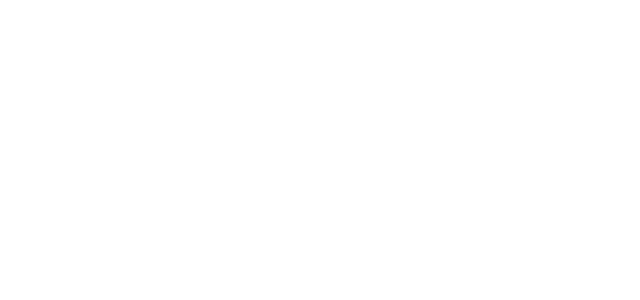
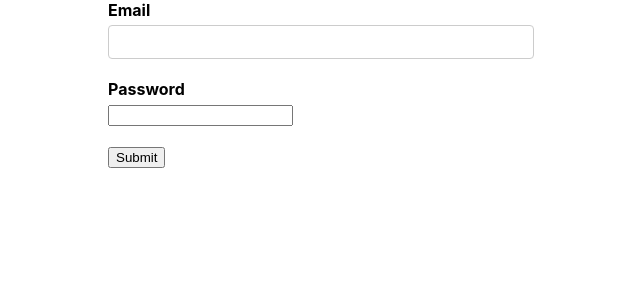
Before and after one commit to SrijanShovit/React-Formik-L, a React (Create React App) app: page / in a window 1280 px wide. Shown: the top 300 px of the page, without its empty margins (319-959 px from the left). Built offline with nearby package versions, Linux system fonts and the light colour scheme.

Commit message:
Login Form

```diff
--- a/src/App.js
+++ b/src/App.js
@@ -1,12 +1,14 @@
 import './App.css';
-import YoutubeForm from './components/YoutubeForm'
-import FormikContainer from './controlcomponents/FormikContainer';
+// import YoutubeForm from './components/YoutubeForm'
+// import FormikContainer from './controlcomponents/FormikContainer';
+import LoginForm from './controlcomponents/LoginForm';
 
 function App() {
   return (
     <div className="App">
      {/* <YoutubeForm/> */}
-     <FormikContainer/>
+     {/* <FormikContainer/> */}
+     <LoginForm/>
     </div>
   );
 }
--- /dev/null
+++ b/src/controlcomponents/LoginForm.js
@@ -0,0 +1,52 @@
+import React from 'react'
+import {Formik,Form} from 'formik'
+import * as Yup from 'yup'
+import FormikControl from './FormikControl'
+
+function LoginForm() {
+    const initialValues = {
+        email: '',
+        password: ''
+    }
+
+    const validationSchema = Yup.object({
+        email: Yup.string().email("Invalid email format").required('Required'),
+        password: Yup.string().required('Required'),
+    })
+
+    const onSubmit = values => {
+        console.log('Form data',values)
+    }
+    return (
+        <Formik
+        initialValues={initialValues}
+        validationSchema={validationSchema}
+        onSubmit={onSubmit}
+        >{
+            formik => {
+                return <Form>
+                    <FormikControl
+                    control='input'
+                    type='email'
+                    label='Email'
+                    name='email'
+                    />
+                    <FormikControl
+                    control='input'
+                    type='password'
+                    label='Password'
+                    name='password'
+                    />
+
+                    <button type='submit'
+                    disabled={!formik.isValid}
+                    >Submit</button>
+                </Form>
+            }
+        }
+
+        </Formik>
+    )
+}
+
+export default LoginForm
```
